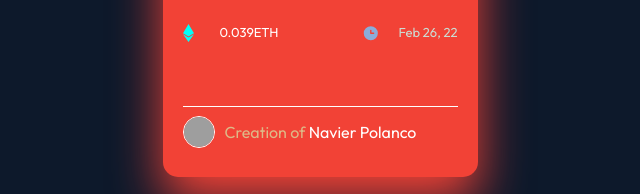
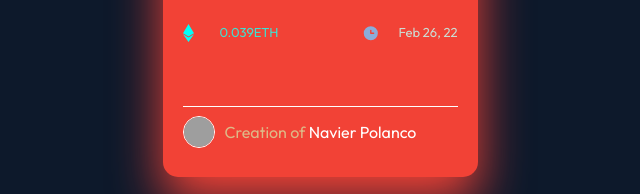
Before and after one commit to Navip10/nft-card-html-css, a plain HTML site: page index.html in a window 1280 px wide. Shown: the part 491-685 px from the top of the page, 320-960 px from the left. Drawn offline with Linux system fonts and the light colour scheme; grey boxes are pictures that could not be loaded.

Commit message:
ETH color change

```diff
--- a/style.css
+++ b/style.css
@@ -92,5 +92,5 @@ span{
 
 }
 p.cost{
-    color: white;
+    color: turquoise
 }
```
